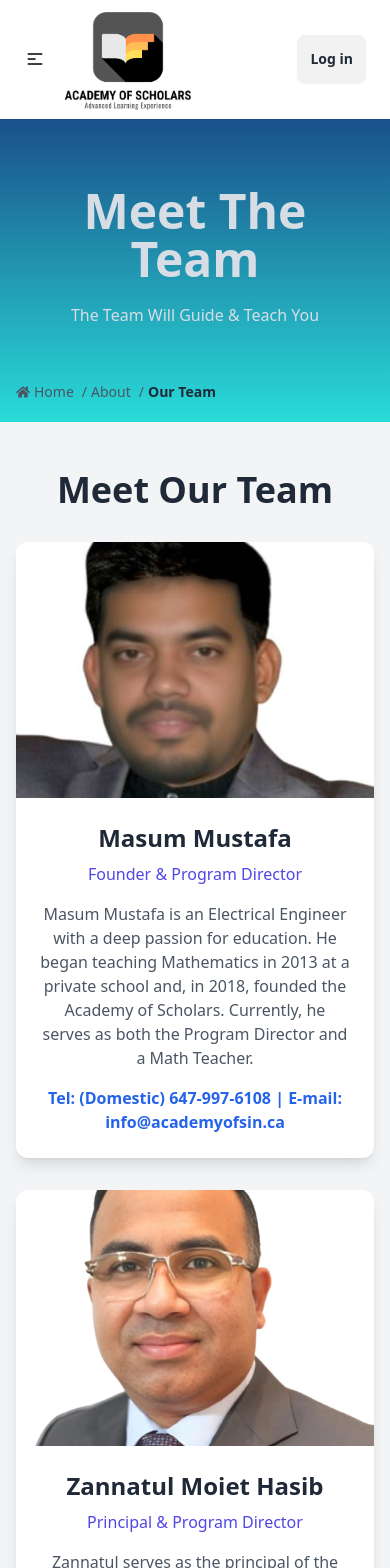
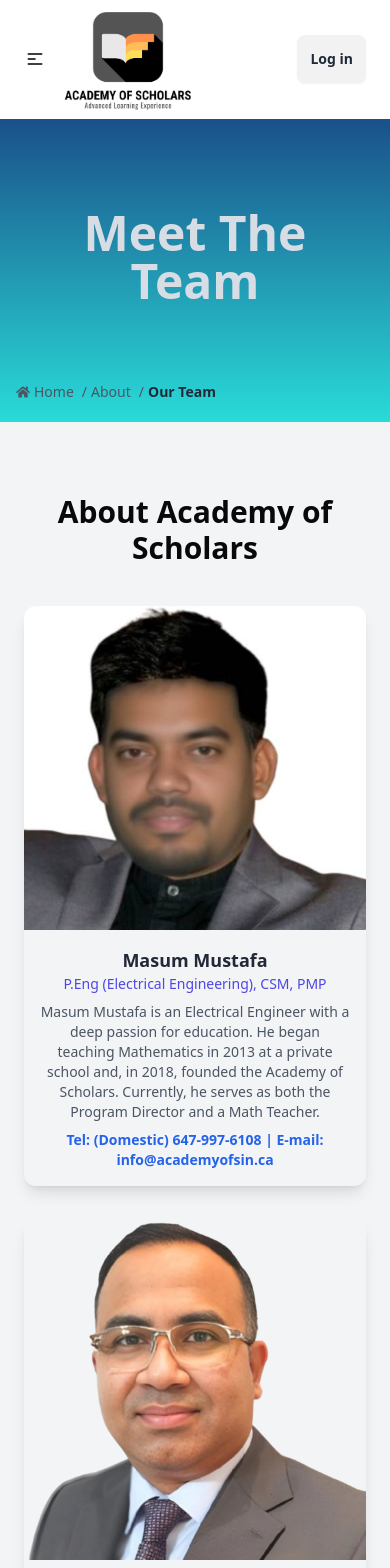
Before and after one commit to saiyadm9/lms-frontend, a Next.js app: page /about/our-team in a window 390 px wide. Shown: the top 1568 px of the page. Built offline with nearby package versions, Linux system fonts and the light colour scheme.

Commit message:
updated team and nav

```diff
--- a/src/app/(frontend)/about/our-team/page.js
+++ b/src/app/(frontend)/about/our-team/page.js
@@ -9,14 +9,14 @@
 const teamMembers = [
   {
     name: 'Masum Mustafa',
-    role: 'Founder & Program Director',
+    role: 'P.Eng (Electrical Engineering), CSM, PMP',
     image: '/images/masum-mustofa.jpg',
     bio: 'Masum Mustafa is an Electrical Engineer with a deep passion for education. He began teaching Mathematics in 2013 at a private school and, in 2018, founded the Academy of Scholars. Currently, he serves as both the Program Director and a Math Teacher.',
     contact: 'Tel: (Domestic) 647-997-6108 | E-mail: info@academyofsin.ca',
   },
   {
     name: 'Zannatul Moiet Hasib',
-    role: 'Principal & Program Director',
+    role: 'Principal',
     image: '/images/jannatul-moet.jpg',
     bio: 'Zannatul serves as the principal of the Academy of Scholars. He holds a master’s degree in Mechanical Engineering and an MBA in Finance. With two decades of teaching experience, he has taught at various private schools and colleges in Toronto. He also previously worked as an instructor at a renowned university in Toronto. Specializing in curriculum development, Zannatul focuses on delivering high school education aligned with the Ontario curriculum (OSSD).',
     contact: 'Tel: (Domestic) 416-559-8127 | E-mail: zhasib@academyofsin.ca',
@@ -34,42 +34,37 @@
 const Team = () => {
   return (
     <div>
-      {/* Team Section */}
-      <section className='bg-[#F3F4F6] py-12 px-4 sm:px-6 lg:px-8'>
+      <section className='bg-[#F3F4F6] py-12 px-6 sm:px-10'>
         <div className='container mx-auto'>
-          {/* Heading */}
-          <h1 className='text-4xl font-bold text-center text-gray-800 mb-8'>
-            Meet Our Team
+          <h1 className='text-3xl sm:text-4xl font-bold my-6 text-center'>
+            About Academy of Scholars
           </h1>
-
-          {/* Team Members Grid */}
-          <div className='grid grid-cols-1 md:grid-cols-2 lg:grid-cols-3 gap-8'>
+          <div className='flex flex-wrap gap-8 justify-center mt-10'>
             {teamMembers.map((member, index) => (
               <div
                 key={index}
-                className='bg-white rounded-xl shadow-lg overflow-hidden hover:shadow-2xl transition-shadow duration-300'
+                className='rounded-xl shadow-lg overflow-hidden flex flex-col md:flex-row w-full max-w-3xl'
               >
-                {/* Image */}
-                <div className='w-full h-64 relative'>
+                <div className='w-full md:w-1/3'>
                   <Image
                     src={member.image}
                     alt={member.name}
-                    layout='fill'
-                    objectFit='cover'
-                    className='w-full h-full'
+                    width={500}
+                    height={750}
+                    className='w-full h-full object-cover object-center'
                   />
                 </div>
-
-                {/* Content */}
-                <div className='p-6 text-center'>
-                  <h3 className='text-2xl font-bold text-gray-800'>
+                <div className='w-full md:w-2/3 text-center p-4'>
+                  <h3 className='text-lg sm:text-xl font-bold text-gray-800'>
                     {member.name}
                   </h3>
-                  <p className='text-indigo-600 font-medium mt-2'>
+                  <p className='text-indigo-600 font-medium text-sm sm:text-base'>
                     {member.role}
                   </p>
-                  <p className='text-gray-600 mt-4'>{member.bio}</p>
-                  <p className='text-blue-600 font-semibold mt-4'>
+                  <p className='text-gray-600 mt-2 text-sm sm:text-base'>
+                    {member.bio}
+                  </p>
+                  <p className='text-blue-600 font-semibold mt-2 text-sm sm:text-base'>
                     {member.contact}
                   </p>
                 </div>
@@ -84,6 +79,6 @@
 
 export default withHero(Team, {
   title: 'Meet The Team',
-  description: 'The Team Will Guide & Teach You',
+  description: ' ',
   bgGradient: 'linear-gradient(to top, #29DBD8, #141A6B)',
 })
--- a/src/components/MeetTheTeam.jsx
+++ b/src/components/MeetTheTeam.jsx
@@ -7,7 +7,7 @@
       name: 'Masum Mustafa',
       role: 'Founder & Program Director',
       image: '/images/masum-mustofa.jpg',
-      bio: 'Experienced electrical engineer and project manager.',
+      bio: 'Experienced Electrical Engineer and Project Manager.',
     },
     {
       name: 'Zannatul Moiet Hasib',
@@ -19,7 +19,7 @@
       name: 'WEI (Shirley) LIU',
       role: 'Marketing Director of International Student (China)',
       image: '/images/shirley.jpg',
-      bio: 'Marketing expert specializing in international student outreach.',
+      bio: 'Marketing Expert Specializing in International Student Outreach.',
     },
   ]
 
--- a/src/components/ui/Navbar.jsx
+++ b/src/components/ui/Navbar.jsx
@@ -148,7 +148,7 @@
 
               <li>
                 <Link
-                  href='/credit-course-ossd/description'
+                  href='#'
                   className='hover:text-red-500 focus:text-red-500 focus:bg-[#f8f8f81f]'
                   onClick={toggleMobileMenu}
                 >
@@ -157,11 +157,11 @@
                 <ul className='p-2'>
                   <li>
                     <Link
-                      href='/credit-course-ossd/description'
+                      href='/credit-course-ossd/ossd-requirement'
                       className='hover:text-red-500 focus:text-red-500 focus:bg-[#f8f8f81f]'
                       onClick={toggleMobileMenu}
                     >
-                      Description
+                      OSSD Requirement
                     </Link>
                   </li>
                   <li>
@@ -340,7 +340,7 @@
             {/* credit courses */}
             <li className='group relative'>
               <Link
-                href='/credit-course-ossd/description'
+                href='#'
                 className='flex items-center gap-1 hover:text-red-500 focus:text-red-500 focus:bg-[#f8f8f81f]'
               >
                 Credit Course and OSSD
@@ -349,10 +349,10 @@
               <ul className='absolute left-0 mt-[2.2rem] hidden w-52 p-2 bg-white rounded text-black shadow-lg group-hover:block'>
                 <li>
                   <Link
-                    href='/credit-course-ossd/description'
+                    href='/credit-course-ossd/ossd-requirement'
                     className='hover:text-red-500 focus:text-red-500 focus:bg-[#0000001f]'
                   >
-                    Description
+                    OSSD Requirement
                   </Link>
                 </li>
 
```
Also changed, not shown: src/app/(frontend)/credit-course-ossd/ossd-requirement/page.js (renamed from src/app/(frontend)/credit-course-ossd/description/page.js).
